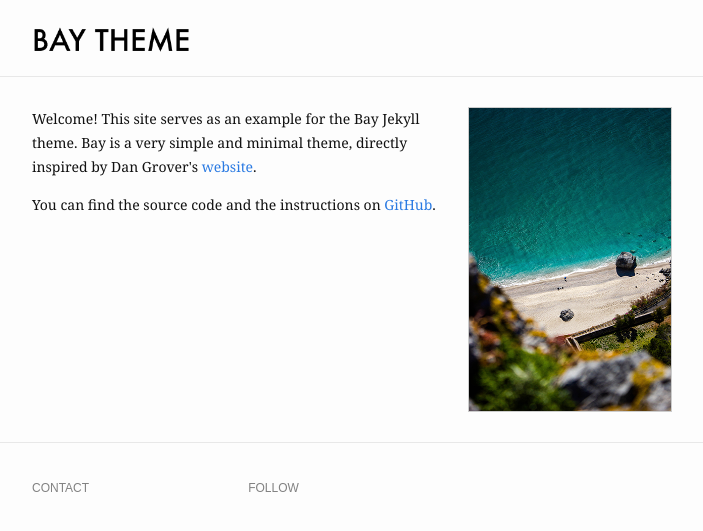
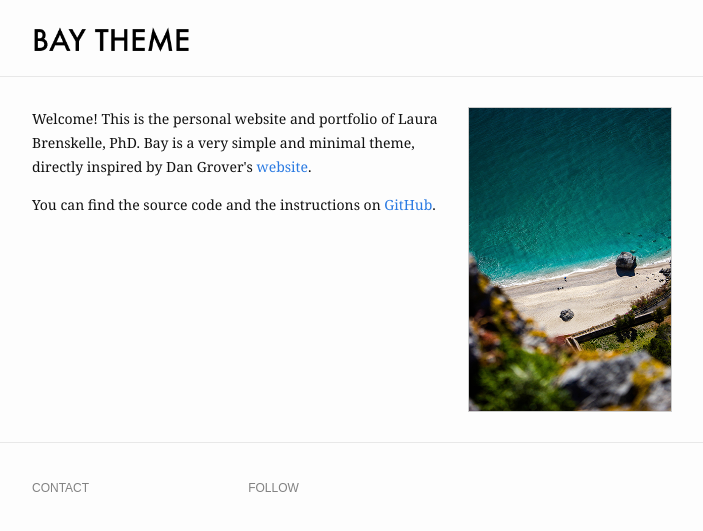
Before and after one commit to lbrensk/lbrensk.github.io, a Jekyll site: the page built from index.md, in a window 1280 px wide. Shown: the top 531 px of the page, without its empty margins (288-991 px from the left). Built offline with Jekyll 4.4.1, drawn with Linux system fonts in a browser that asks for light colours.

Commit message:
Update index.md

```diff
--- a/index.md
+++ b/index.md
@@ -6,7 +6,7 @@ profile_picture:
 ---
 
 <p>
-  Welcome! This site serves as an example for the Bay Jekyll theme. Bay is a very simple and minimal theme, directly inspired by Dan Grover's <a href="http://dangrover.com">website</a>.
+  Welcome! This is the personal website and portfolio of Laura Brenskelle, PhD. Bay is a very simple and minimal theme, directly inspired by Dan Grover's <a href="http://dangrover.com">website</a>.
 </p>
 
 <p>
```
